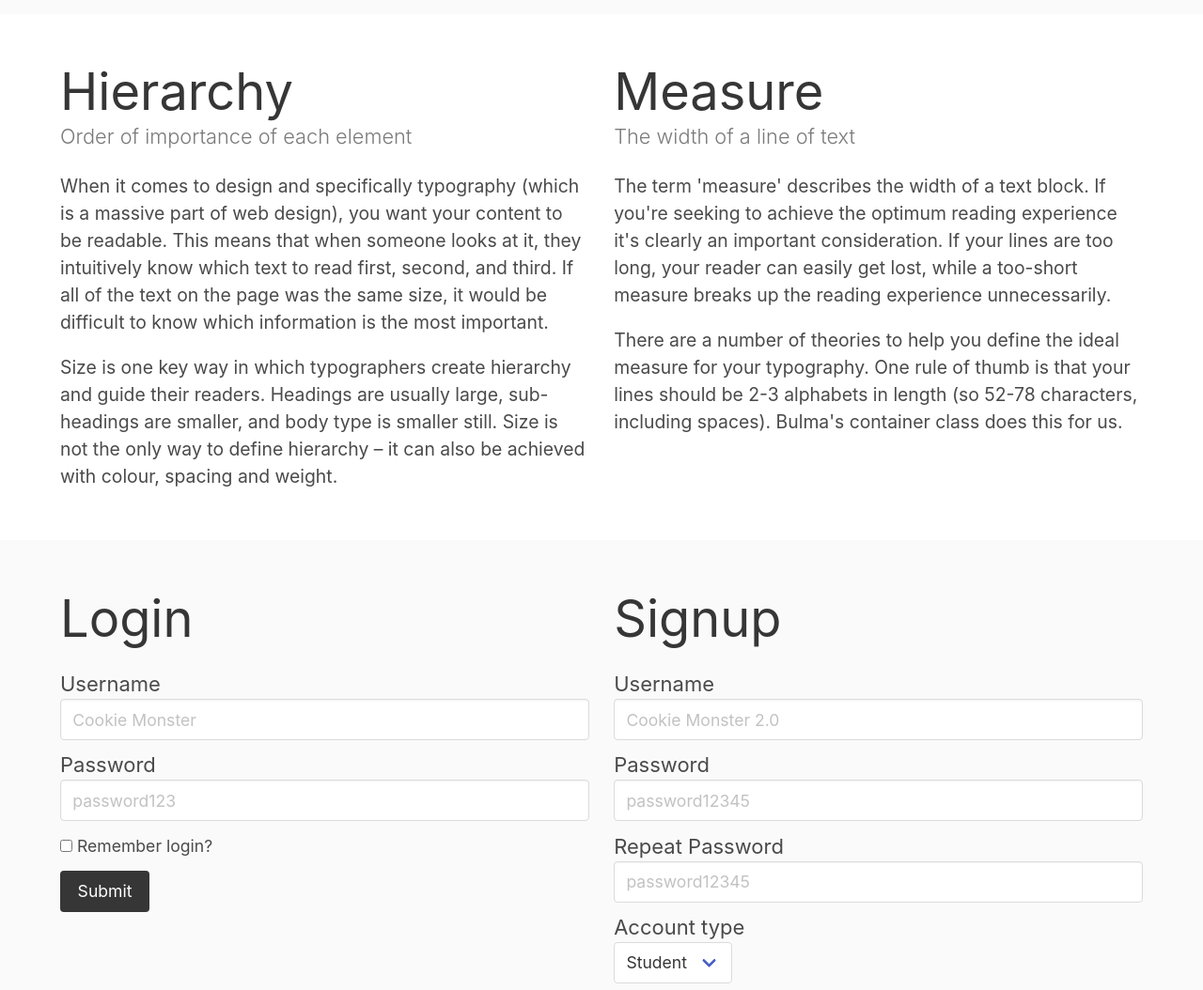
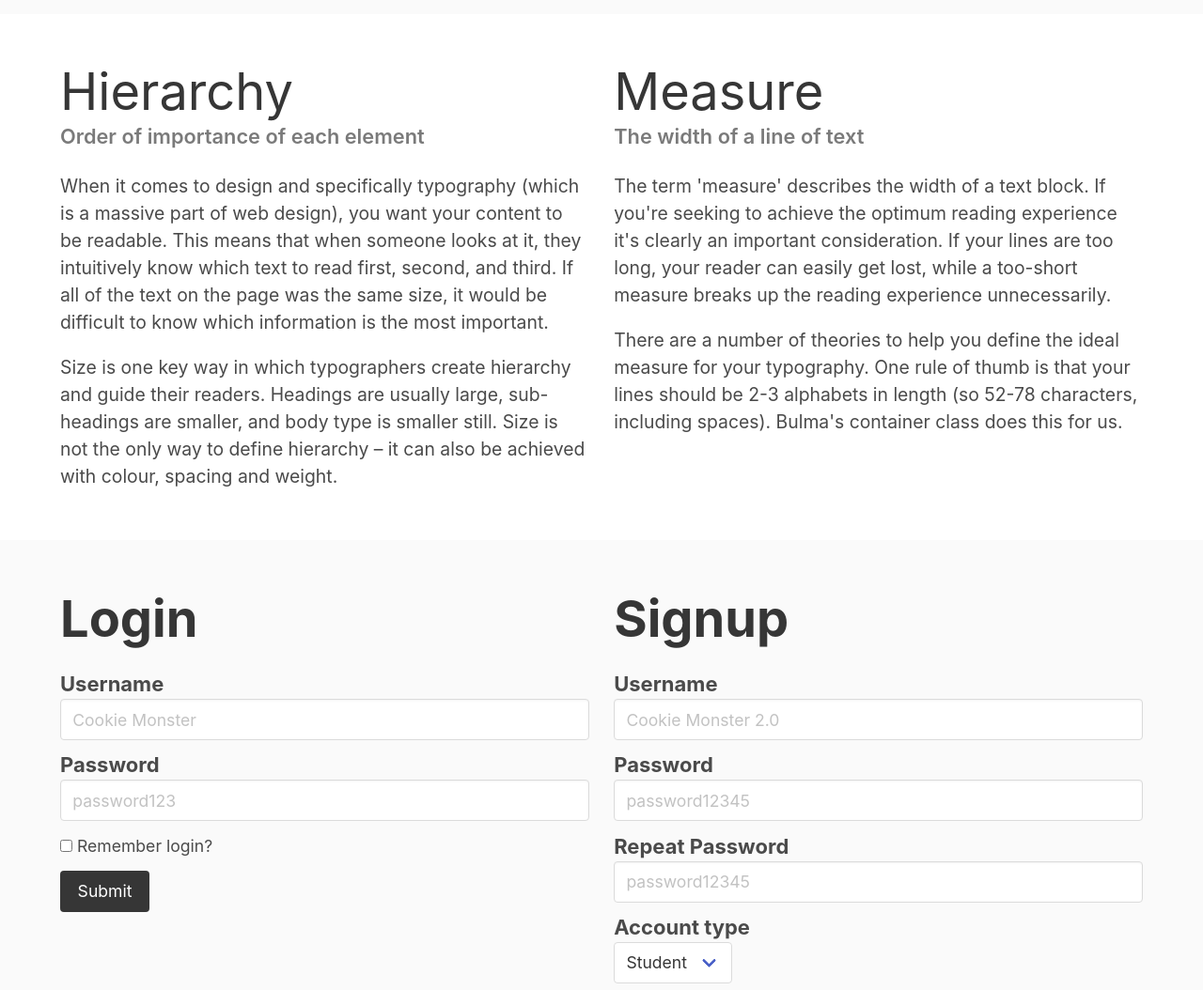
Before and after one commit to jdmar3-comp426/a02-nateturner, a website: page index.html in a window 1280 px wide. Shown: the part 3280-4334 px from the top of the page at 94% size. Drawn offline with nearby package versions, Linux system fonts and the light colour scheme; a web font is replaced by a local one.

Commit message:
fifth try

```diff
--- a/index.html
+++ b/index.html
@@ -66,7 +66,7 @@
         <hr>
         <div class="content has-text-centered">
             <h1 class="title has-text-weight-normal">Consistency is Key</h1>
-            <h5 class="subtitle has-text-grey has-text-weight-light">Elements on a web page should be related and follow the same theme</h5>
+            <h5 class="subtitle has-text-grey has-text-weight-normal">Elements on a web page should be related and follow the same theme</h5>
             <p>
 	    	Remember that everything on a web page has a relationship with the other content.
 	    </p>
@@ -121,7 +121,7 @@
             <div class="columns">
                 <div class="column">
                     <h1 class="title has-text-weight-normal">Hierarchy</h1>
-                    <h5 class="subtitle has-text-grey has-text-weight-light">Order of importance of each element</h5>
+                    <h5 class="subtitle has-text-grey has-text-weight-heavy">Order of importance of each element</h5>
                     <p>
 		    	When it comes to design and specifically typography (which is a massive part of web design), you want your content to be readable.
 			This means that when someone looks at it, they intuitively know which text to read first, second, and third.
@@ -135,7 +135,7 @@
                 </div>
                 <div class="column">
                     <h1 class="title has-text-weight-normal">Measure</h1>
-                    <h5 class="subtitle has-text-grey has-text-weight-light">The width of a line of text</h5>
+                    <h5 class="subtitle has-text-grey has-text-weight-heavy">The width of a line of text</h5>
                     <p>
 		    	The term 'measure' describes the width of a text block.
 		    	If you're seeking to achieve the optimum reading experience it's clearly an important consideration.
@@ -155,16 +155,16 @@
     <div class="container">
         <div class="columns">
             <div class="column">
-                <h1 class="title has-text-weight-normal">Login</h1>
+                <h1 class="title has-text-weight-bold">Login</h1>
                 <form>
                     <div class="field">
-                        <label class="subtitle">Username</label>
+                        <label class="subtitle has-text-weight-bold">Username</label>
                         <div class="control">
                             <input class="input" type="text" placeholder="Cookie Monster" name="username">
                         </div>
                     </div>
                     <div class="field">
-                        <label class="subtitle">Password</label>
+                        <label class="subtitle has-text-weight-bold">Password</label>
                         <div class="control">
                             <input class="input" type="password" placeholder="password123" name="password">
                         </div>
@@ -185,28 +185,28 @@
                 </form>
             </div>
             <div class="column">
-                <h1 class="title has-text-weight-normal">Signup</h1>
+                <h1 class="title has-text-weight-bold">Signup</h1>
                 <form>
                     <div class="field">
-                        <label class="subtitle">Username</label>
+                        <label class="subtitle has-text-weight-bold">Username</label>
                         <div class="control">
                             <input class="input" type="text" placeholder="Cookie Monster 2.0" name="username">
                         </div>
                     </div>
                     <div class="field">
-                        <label class="subtitle">Password</label>
+                        <label class="subtitle has-text-weight-bold">Password</label>
                         <div class="control">
                             <input class="input" type="password" placeholder="password12345">
                         </div>
                     </div>
                     <div class="field">
-                        <label class="subtitle">Repeat Password</label>
+                        <label class="subtitle has-text-weight-bold">Repeat Password</label>
                         <div class="control">
                             <input class="input" type="password" placeholder="password12345" name="password">
                         </div>
                     </div>
                     <div class="field">
-                        <label class="subtitle">Account type</label>
+                        <label class="subtitle has-text-weight-bold">Account type</label>
                         <div class="control">
                             <div class="select">
                                 <select name="accountType">
```
